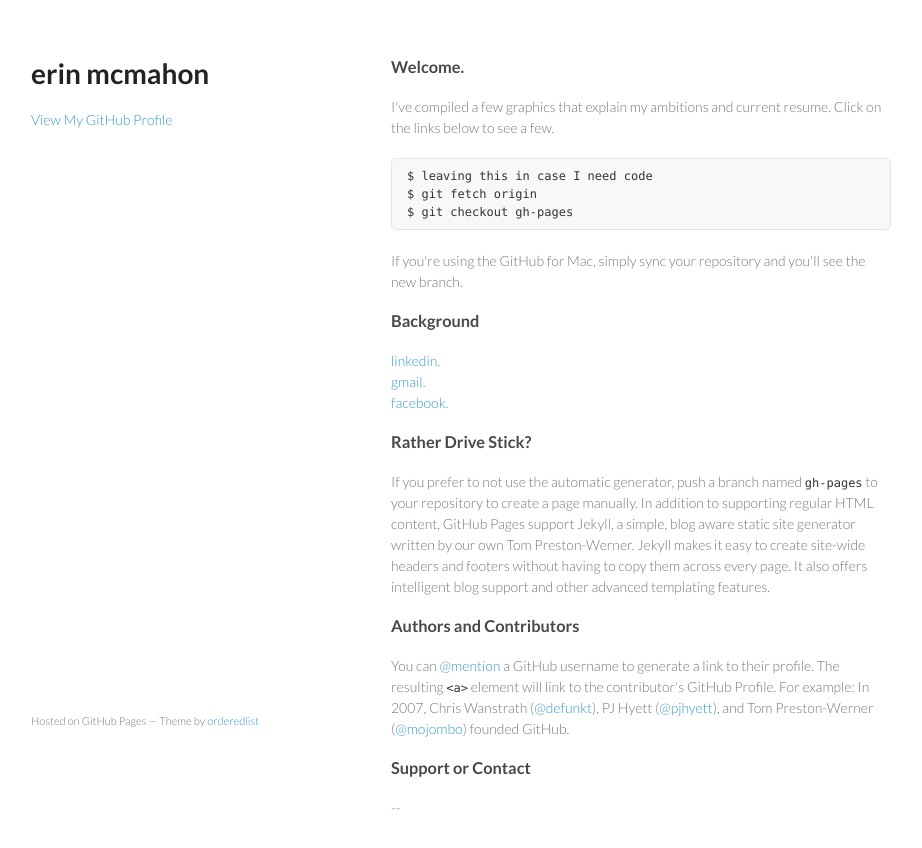
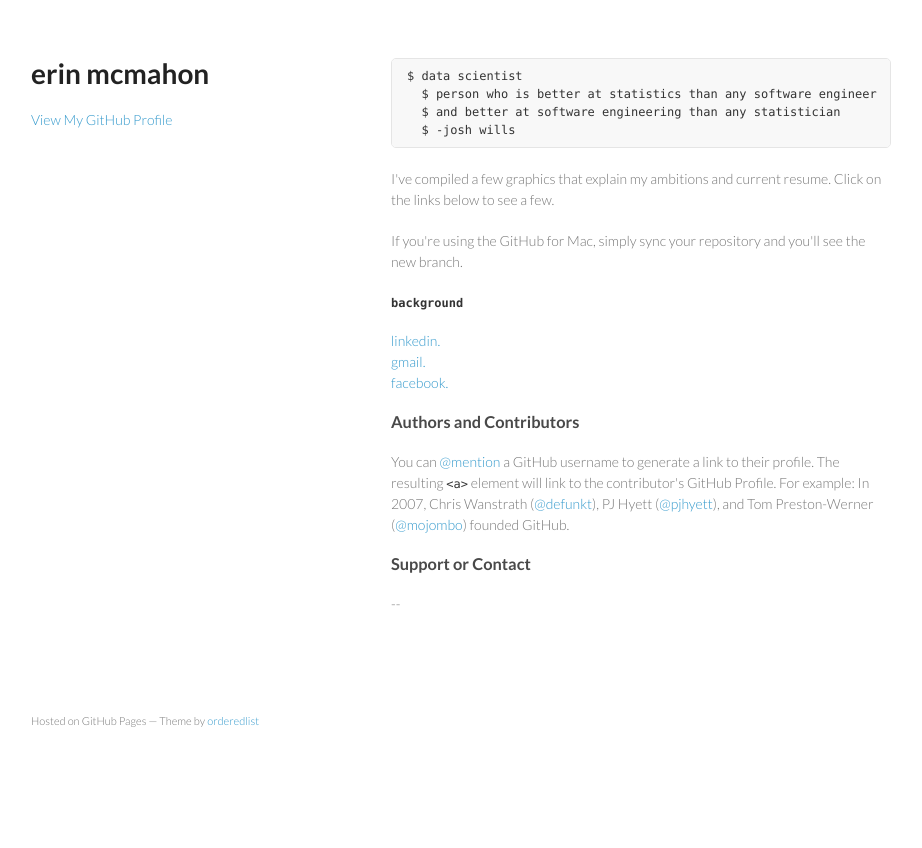
Before and after one commit to emcmahon013/emcmahon013.github.io, a plain HTML site: page index.html in a window 1280 px wide. Shown: the whole page, without its empty margins (179-1101 px from the left). After the commit the page ends 800 px from the top, so only its background shows below. Drawn offline with Linux system fonts and the light colour scheme.

Commit message:
Added Def of DS

```diff
--- a/index.html
+++ b/index.html
@@ -23,30 +23,26 @@
 
       </header>
       <section>
-        <h3>
-<a id="welcome-to-github-pages" class="anchor" href="#welcome-to-github-pages" aria-hidden="true"><span class="octicon octicon-link"></span></a>Welcome.</h3>
+
+<pre><code>$ data scientist
+  $ person who is better at statistics than any software engineer
+  $ and better at software engineering than any statistician
+  $ -josh wills
+</code></pre>
 
 <p>I've compiled a few graphics that explain my ambitions and current resume.  Click on the links below to see a few.</p>
 
-<pre><code>$ leaving this in case I need code
-$ git fetch origin
-$ git checkout gh-pages
-</code></pre>
+
 
 <p>If you're using the GitHub for Mac, simply sync your repository and you'll see the new branch.</p>
 
 <h3>
-<a id="designer-templates" class="anchor" href="#designer-templates" aria-hidden="true"><span class="octicon octicon-link"></span></a>Background</h3>
+<a id="designer-templates" class="anchor" href="#designer-templates" aria-hidden="true"><span class="octicon octicon-link"></span></a><code>background</code></h3>
 
 <p><a href="https://www.linkedin.com/profile/view?id=49185239">linkedin.</a><br>
 <a href="mailto:emcmahon013@gmail.com">gmail.</a><br>
   <a href="https://www.facebook.com/profile.php?id=113950">facebook.</a>
 </p>
-
-<h3>
-<a id="rather-drive-stick" class="anchor" href="#rather-drive-stick" aria-hidden="true"><span class="octicon octicon-link"></span></a>Rather Drive Stick?</h3>
-
-<p>If you prefer to not use the automatic generator, push a branch named <code>gh-pages</code> to your repository to create a page manually. In addition to supporting regular HTML content, GitHub Pages support Jekyll, a simple, blog aware static site generator written by our own Tom Preston-Werner. Jekyll makes it easy to create site-wide headers and footers without having to copy them across every page. It also offers intelligent blog support and other advanced templating features.</p>
 
 <h3>
 <a id="authors-and-contributors" class="anchor" href="#authors-and-contributors" aria-hidden="true"><span class="octicon octicon-link"></span></a>Authors and Contributors</h3>
```
